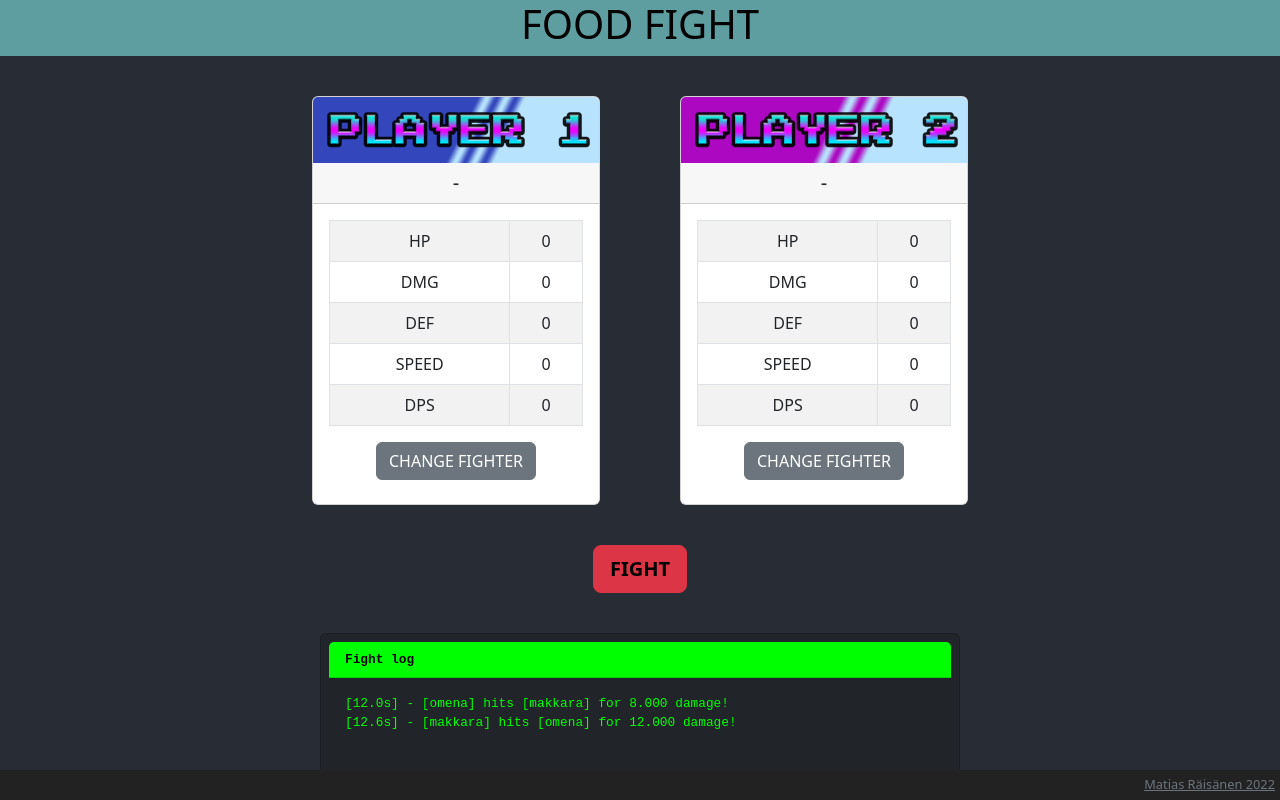
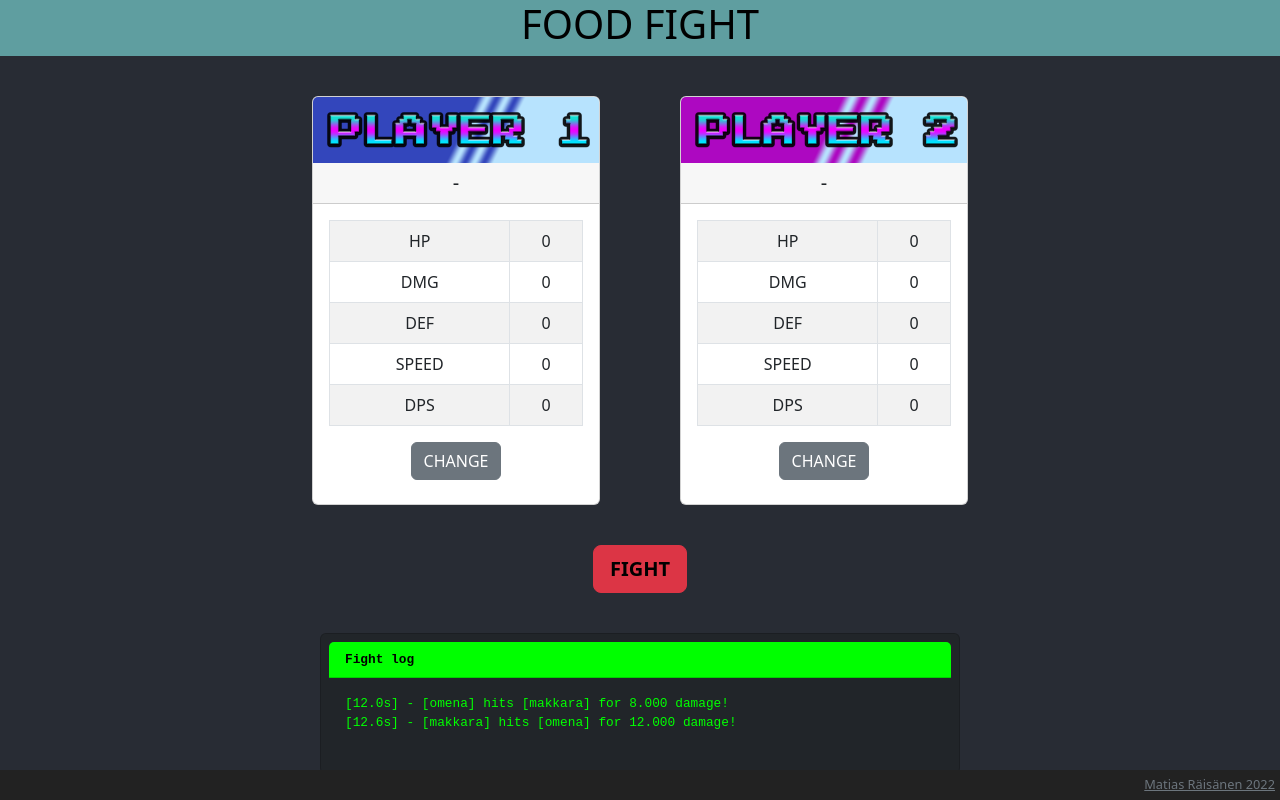
Before and after one commit to matiasraisanen/food-fight, a React (Create React App) app in the folder static/: page / in a window 1280 px wide. Built offline with nearby package versions, Linux system fonts and the light colour scheme.

Commit message:
shorten wording

```diff
--- a/static/src/components/FighterCard.js
+++ b/static/src/components/FighterCard.js
@@ -60,7 +60,7 @@ export default function FighterCard({ name, energy, carbs, protein, fat, cooldow
           </Table>
 
           <Button onClick={handleClick} variant="secondary" type="submit" className="mb-2">
-            CHANGE FIGHTER
+            CHANGE
           </Button>
 
 
```
